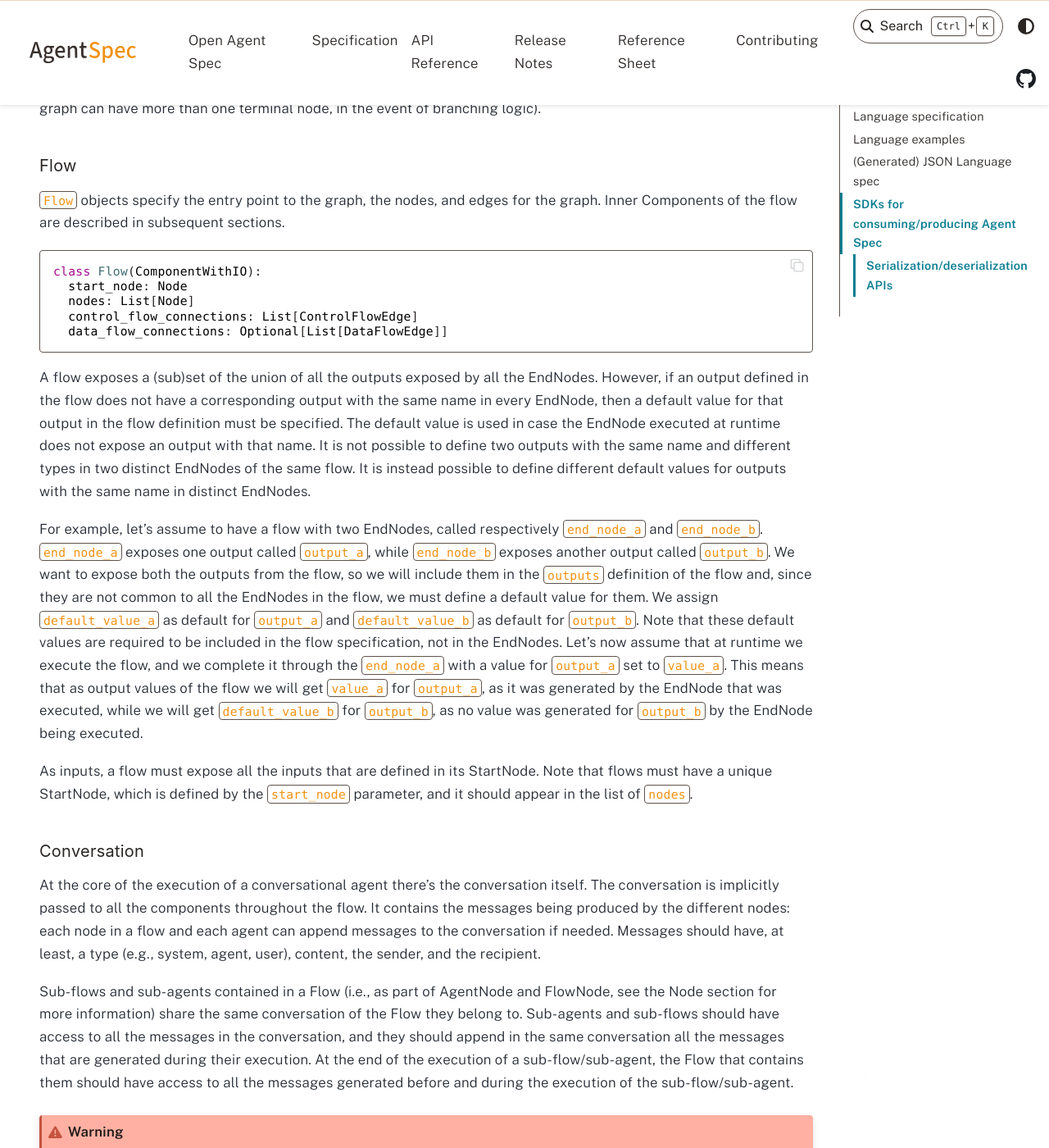
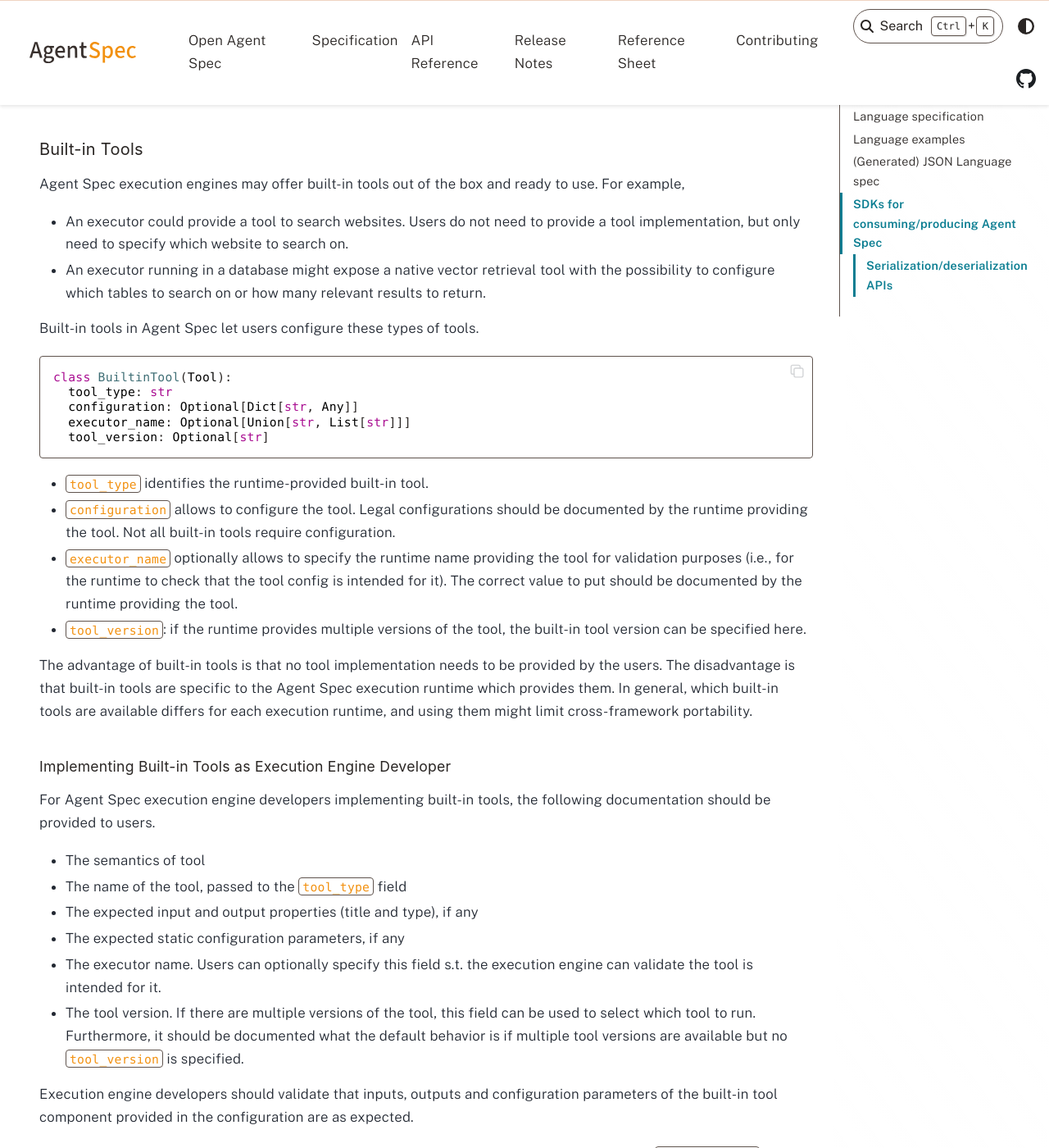
Before and after one commit to oracle/agent-spec, a Sphinx documentation site: the page built from docs/pyagentspec/source/agentspec/language_spec_nightly.rst, in a window 1280 px wide and 1400 px high, scrolled down 19772 px. Shown: the whole window at 82% size. Built offline with Sphinx 7.4.7 and the PyData theme 0.15.4, drawn with Linux system fonts in a browser that asks for light colours; some of the changed text lies outside the part shown.

Commit message:
Builtin Tools

```diff
--- a/docs/pyagentspec/source/_components/all_components.json
+++ b/docs/pyagentspec/source/_components/all_components.json
@@ -166,6 +166,10 @@
                 "name": "pyagentspec.tools.ServerTool"
             },
             {
+                "path": "pyagentspec.tools.builtintool.BuiltinTool",
+                "name": "pyagentspec.tools.Builtintool"
+            },
+            {
                 "path": "pyagentspec.mcp.tools.MCPTool",
                 "name": "pyagentspec.mcp.MCPTool"
             },
--- a/docs/pyagentspec/source/agentspec/language_spec_nightly.rst
+++ b/docs/pyagentspec/source/agentspec/language_spec_nightly.rst
@@ -760,6 +760,11 @@
   must be available to the Agent's environment. It is expected that
   this type of tool will be very limited in number, and relatively
   general in functionality (e.g., human-in-the-loop).
+- **BuiltinTools** are defined and implemented by the execution engine.
+  Which built-in tools are available, their semantics and how to configure
+  them depends on, and should be verified by, the execution engine.
+  Built-in tools are expected to be executed in the same runtime
+  environment that the Agent is being executed in.
 - **ClientTools** are not executed by the executor, the client must
   execute the tool and provide the results back to the executor (similar
   to OpenAI's function calling model)
@@ -791,8 +796,9 @@
 for tools performing critical or sensitive actions.
 
 While ServerTool and ClientTool do not require specific additional
-parameters, the RemoteTool requires to include also the details needed
-to perform the remote call to the tool.
+parameters, the RemoteTool, MCPTool and the BuiltinTool require to include also
+the details needed to perform the remote call to the tool or to identify
+the correct built-in tool.
 
 .. code-block:: python
 
@@ -818,6 +824,12 @@
    class MCPTool(Tool):
      client_transport: ClientTransport
 
+   class BuiltinTool(Tool):
+     tool_type: str
+     configuration: Optional[Dict[str, Any]]
+     executor_name: Optional[Union[str, List[str]]]
+     tool_version: Optional[str]
+
 An important security aspect of Agent Spec is the exclusion of arbitrary
 code from the agent representation. The representation contains a complete description
 of the tool—its attributes, inputs, outputs, and related metadata—but does
@@ -947,6 +959,94 @@
 
 See the :ref:`filter rules for the MCPToolBox <mcp_toolfilter_rules>` to see how the ``MCPToolSpec``
 is used.
+
+Built-in Tools
+^^^^^^^^^^^^^^
+
+Agent Spec execution engines may offer built-in tools out of the box and ready to use.
+For example,
+
+- An executor could provide a tool to search websites.
+  Users do not need to provide a tool implementation, but only need to specify which website to search on.
+- An executor running in a database might expose a native vector retrieval tool
+  with the possibility to configure which tables to search on or how many relevant results to return.
+
+Built-in tools in Agent Spec let users configure these types of tools.
+
+.. code-block:: python
+
+   class BuiltinTool(Tool):
+     tool_type: str
+     configuration: Optional[Dict[str, Any]]
+     executor_name: Optional[Union[str, List[str]]]
+     tool_version: Optional[str]
+
+- ``tool_type`` identifies the runtime-provided built-in tool.
+- ``configuration`` allows to configure the tool.
+  Legal configurations should be documented by the runtime providing the tool.
+  Not all built-in tools require configuration.
+- ``executor_name`` optionally allows to specify the runtime name providing the tool for validation purposes
+  (i.e., for the runtime to check that the tool config is intended for it).
+  The correct value to put should be documented by the runtime providing the tool.
+- ``tool_version``: if the runtime provides multiple versions of the tool, the built-in tool version can be specified here.
+
+The advantage of built-in tools is that no tool implementation needs to be provided by the users.
+The disadvantage is that built-in tools are specific to the Agent Spec execution runtime which provides them.
+In general, which built-in tools are available differs for each execution runtime, and using them might limit cross-framework portability.
+
+
+Implementing Built-in Tools as Execution Engine Developer
+'''''''''''''''''''''''''''''''''''''''''''''''''''''''''
+
+For Agent Spec execution engine developers implementing built-in tools,
+the following documentation should be provided to users.
+
+- The semantics of tool
+- The name of the tool, passed to the ``tool_type`` field
+- The expected input and output properties (title and type), if any
+- The expected static configuration parameters, if any
+- The executor name. Users can optionally specify this field s.t.
+  the execution engine can validate the tool is intended for it.
+- The tool version. If there are multiple versions of the tool,
+  this field can be used to select which tool to run. Furthermore, it should
+  be documented what the default behavior is if multiple tool versions are
+  available but no ``tool_version`` is specified.
+
+Execution engine developers should validate that inputs, outputs and configuration
+parameters of the built-in tool component provided in the configuration are as expected.
+
+Furthermore, to prevent unintended behavior, execution engine developers should
+validate the ``executor_name`` and ``tool_version`` fields, if they are provided,
+and raise an error if the values are not expected.
+
+.. collapse:: Example documentation for built-in tool...
+
+    **Vector Search Built-in Tool**
+
+    Retrieves the most relevant documents from a table based on cosine similarity
+    between a query text and stored embeddings.
+
+    **Tool Name:** "vector_retrieval_tool"
+
+    **Inputs:**
+
+    - ``StringProperty(title="query")``: user query text.
+
+    **Outputs:**
+
+    - ``ListProperty(title="results", item_type=StringProperty())``:
+        list of retrieved document contents.
+
+    **Configuration Parameters:**
+
+    - ``schema`` (str): schema containing the table.
+    - ``target_table`` (str): name of the table storing embeddings.
+    - ``target_column`` (str): column containing embedding vectors.
+    - ``top_k`` (int): number of nearest results to return.
+
+    **Executor Name:** "my_execution_engine>=25.4.1".
+
+    **Tool Version:**  Our vector_retrieval_tool is not versioned.
 
 
 Execution flows
--- a/docs/pyagentspec/source/changelog.rst
+++ b/docs/pyagentspec/source/changelog.rst
@@ -23,6 +23,11 @@
 
   Toolboxes are now available in the Agent Spec Language Specification and can be
   passed to :ref:`Agents <agent>`. For more information read the :doc:`API Reference <api/tools>`.
+
+* **BuiltinTool**
+
+  Executor-specific built-in tools are now available in the Agent Spec Language Specification.
+  For more information read the :doc:`API Reference <api/tools>`.
 
 * **Structured Generation**
 
```
Also changed, not shown: docs/pyagentspec/source/api/tools.rst (+7 -0 lines), docs/pyagentspec/source/misc/glossary.rst (+18 -1 lines), docs/pyagentspec/source/agentspec/json_spec/agentspec_json_spec_25_4_2.json, 8 other files.
